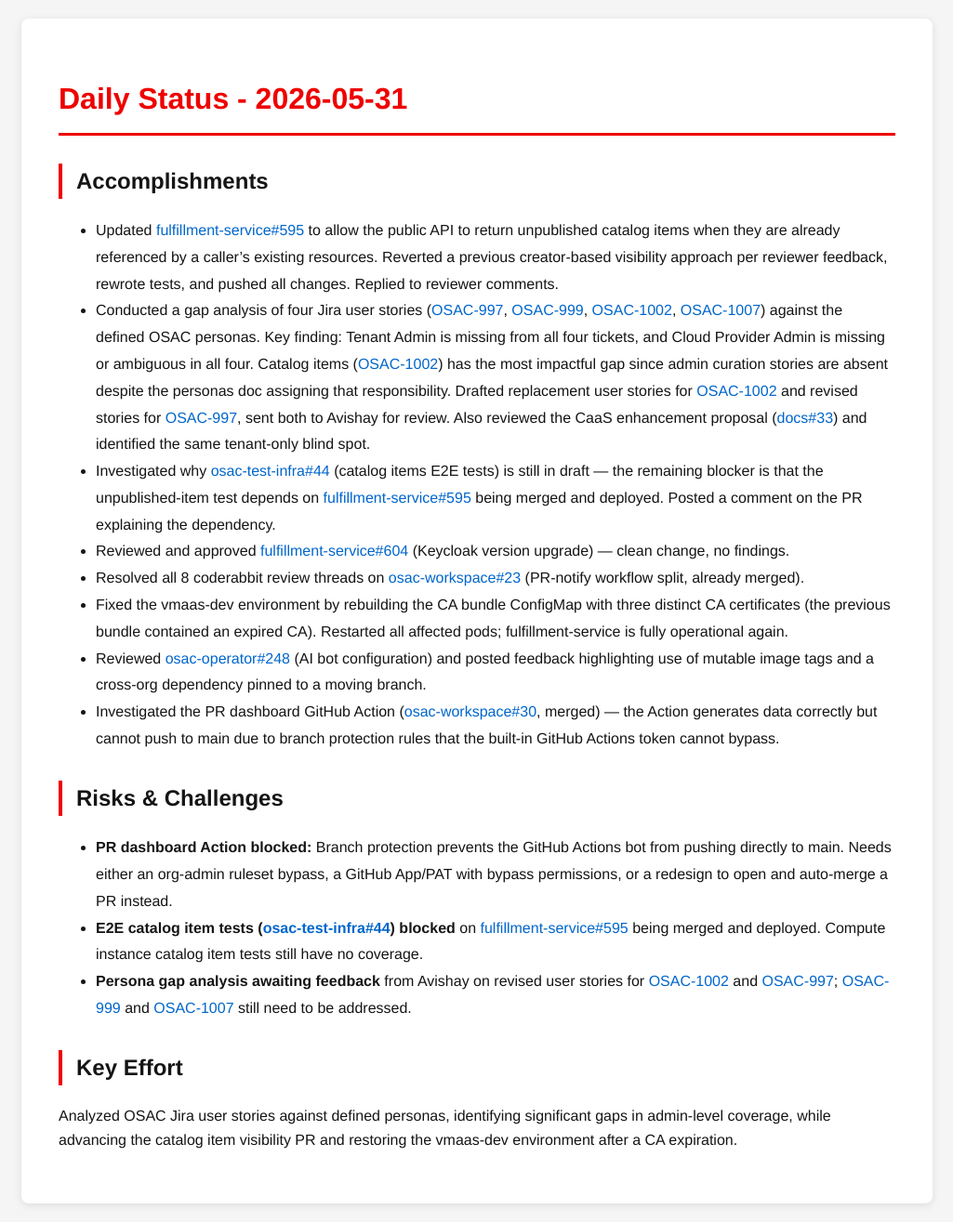
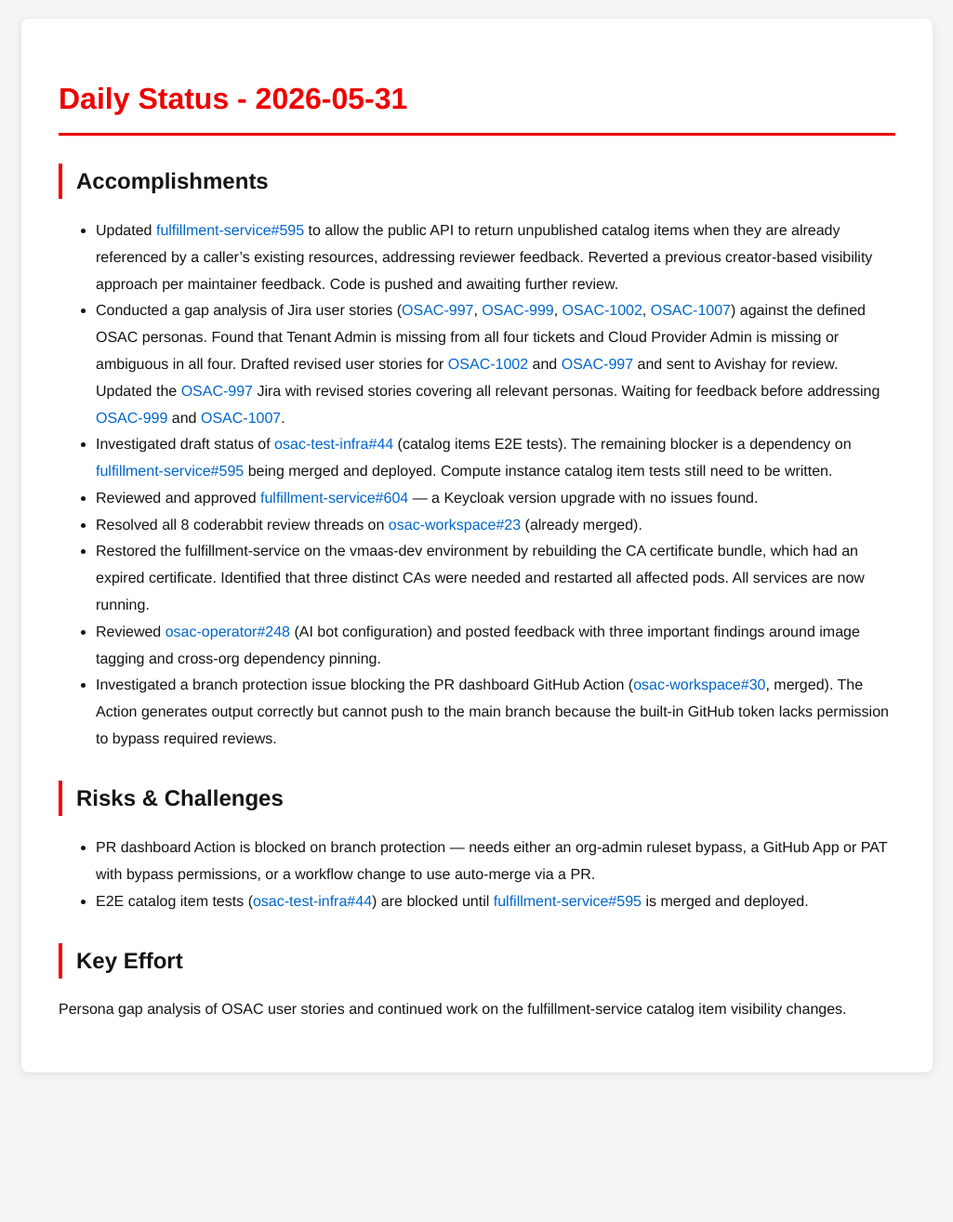
Before and after one commit to tzvatot/daily-status, a Jekyll site: the page built from 2026-05-31.md, in a window 1280 px wide. Shown: the whole page at 93% size, without its empty margins (127-1152 px from the left). Built offline with Jekyll 4.4.1, drawn with Linux system fonts in a browser that asks for light colours; after the commit the page ends 1174 px from its top, so only the background shows below that.

Commit message:
Daily status update - 2026-05-31

```diff
--- a/2026-05-31.md
+++ b/2026-05-31.md
@@ -7,19 +7,18 @@ date: 2026-05-31
 # Daily Status - 2026-05-31
 
 ## Accomplishments
-- Updated [fulfillment-service#595](https://github.com/osac-project/fulfillment-service/pull/595) to allow the public API to return unpublished catalog items when they are already referenced by a caller's existing resources. Reverted a previous creator-based visibility approach per reviewer feedback, rewrote tests, and pushed all changes. Replied to reviewer comments.
-- Conducted a gap analysis of four Jira user stories ([OSAC-997](https://redhat.atlassian.net/browse/OSAC-997), [OSAC-999](https://redhat.atlassian.net/browse/OSAC-999), [OSAC-1002](https://redhat.atlassian.net/browse/OSAC-1002), [OSAC-1007](https://redhat.atlassian.net/browse/OSAC-1007)) against the defined OSAC personas. Key finding: Tenant Admin is missing from all four tickets, and Cloud Provider Admin is missing or ambiguous in all four. Catalog items ([OSAC-1002](https://redhat.atlassian.net/browse/OSAC-1002)) has the most impactful gap since admin curation stories are absent despite the personas doc assigning that responsibility. Drafted replacement user stories for [OSAC-1002](https://redhat.atlassian.net/browse/OSAC-1002) and revised stories for [OSAC-997](https://redhat.atlassian.net/browse/OSAC-997), sent both to Avishay for review. Also reviewed the CaaS enhancement proposal ([docs#33](https://github.com/osac-project/docs/pull/33)) and identified the same tenant-only blind spot.
-- Investigated why [osac-test-infra#44](https://github.com/osac-project/osac-test-infra/pull/44) (catalog items E2E tests) is still in draft — the remaining blocker is that the unpublished-item test depends on [fulfillment-service#595](https://github.com/osac-project/fulfillment-service/pull/595) being merged and deployed. Posted a comment on the PR explaining the dependency.
-- Reviewed and approved [fulfillment-service#604](https://github.com/osac-project/fulfillment-service/pull/604) (Keycloak version upgrade) — clean change, no findings.
-- Resolved all 8 coderabbit review threads on [osac-workspace#23](https://github.com/osac-project/osac-workspace/pull/23) (PR-notify workflow split, already merged).
-- Fixed the vmaas-dev environment by rebuilding the CA bundle ConfigMap with three distinct CA certificates (the previous bundle contained an expired CA). Restarted all affected pods; fulfillment-service is fully operational again.
-- Reviewed [osac-operator#248](https://github.com/osac-project/osac-operator/pull/248) (AI bot configuration) and posted feedback highlighting use of mutable image tags and a cross-org dependency pinned to a moving branch.
-- Investigated the PR dashboard GitHub Action ([osac-workspace#30](https://github.com/osac-project/osac-workspace/pull/30), merged) — the Action generates data correctly but cannot push to main due to branch protection rules that the built-in GitHub Actions token cannot bypass.
+- Updated [fulfillment-service#595](https://github.com/osac-project/fulfillment-service/pull/595) to allow the public API to return unpublished catalog items when they are already referenced by a caller's existing resources, addressing reviewer feedback. Reverted a previous creator-based visibility approach per maintainer feedback. Code is pushed and awaiting further review.
+- Conducted a gap analysis of Jira user stories ([OSAC-997](https://redhat.atlassian.net/browse/OSAC-997), [OSAC-999](https://redhat.atlassian.net/browse/OSAC-999), [OSAC-1002](https://redhat.atlassian.net/browse/OSAC-1002), [OSAC-1007](https://redhat.atlassian.net/browse/OSAC-1007)) against the defined OSAC personas. Found that Tenant Admin is missing from all four tickets and Cloud Provider Admin is missing or ambiguous in all four. Drafted revised user stories for [OSAC-1002](https://redhat.atlassian.net/browse/OSAC-1002) and [OSAC-997](https://redhat.atlassian.net/browse/OSAC-997) and sent to Avishay for review. Updated the [OSAC-997](https://redhat.atlassian.net/browse/OSAC-997) Jira with revised stories covering all relevant personas. Waiting for feedback before addressing [OSAC-999](https://redhat.atlassian.net/browse/OSAC-999) and [OSAC-1007](https://redhat.atlassian.net/browse/OSAC-1007).
+- Investigated draft status of [osac-test-infra#44](https://github.com/osac-project/osac-test-infra/pull/44) (catalog items E2E tests). The remaining blocker is a dependency on [fulfillment-service#595](https://github.com/osac-project/fulfillment-service/pull/595) being merged and deployed. Compute instance catalog item tests still need to be written.
+- Reviewed and approved [fulfillment-service#604](https://github.com/osac-project/fulfillment-service/pull/604) — a Keycloak version upgrade with no issues found.
+- Resolved all 8 coderabbit review threads on [osac-workspace#23](https://github.com/osac-project/osac-workspace/pull/23) (already merged).
+- Restored the fulfillment-service on the vmaas-dev environment by rebuilding the CA certificate bundle, which had an expired certificate. Identified that three distinct CAs were needed and restarted all affected pods. All services are now running.
+- Reviewed [osac-operator#248](https://github.com/osac-project/osac-operator/pull/248) (AI bot configuration) and posted feedback with three important findings around image tagging and cross-org dependency pinning.
+- Investigated a branch protection issue blocking the PR dashboard GitHub Action ([osac-workspace#30](https://github.com/osac-project/osac-workspace/pull/30), merged). The Action generates output correctly but cannot push to the main branch because the built-in GitHub token lacks permission to bypass required reviews.
 
 ## Risks & Challenges
-- **PR dashboard Action blocked:** Branch protection prevents the GitHub Actions bot from pushing directly to main. Needs either an org-admin ruleset bypass, a GitHub App/PAT with bypass permissions, or a redesign to open and auto-merge a PR instead.
-- **E2E catalog item tests ([osac-test-infra#44](https://github.com/osac-project/osac-test-infra/pull/44)) blocked** on [fulfillment-service#595](https://github.com/osac-project/fulfillment-service/pull/595) being merged and deployed. Compute instance catalog item tests still have no coverage.
-- **Persona gap analysis awaiting feedback** from Avishay on revised user stories for [OSAC-1002](https://redhat.atlassian.net/browse/OSAC-1002) and [OSAC-997](https://redhat.atlassian.net/browse/OSAC-997); [OSAC-999](https://redhat.atlassian.net/browse/OSAC-999) and [OSAC-1007](https://redhat.atlassian.net/browse/OSAC-1007) still need to be addressed.
+- PR dashboard Action is blocked on branch protection — needs either an org-admin ruleset bypass, a GitHub App or PAT with bypass permissions, or a workflow change to use auto-merge via a PR.
+- E2E catalog item tests ([osac-test-infra#44](https://github.com/osac-project/osac-test-infra/pull/44)) are blocked until [fulfillment-service#595](https://github.com/osac-project/fulfillment-service/pull/595) is merged and deployed.
 
 ## Key Effort
-Analyzed OSAC Jira user stories against defined personas, identifying significant gaps in admin-level coverage, while advancing the catalog item visibility PR and restoring the vmaas-dev environment after a CA expiration.
+Persona gap analysis of OSAC user stories and continued work on the fulfillment-service catalog item visibility changes.
```
